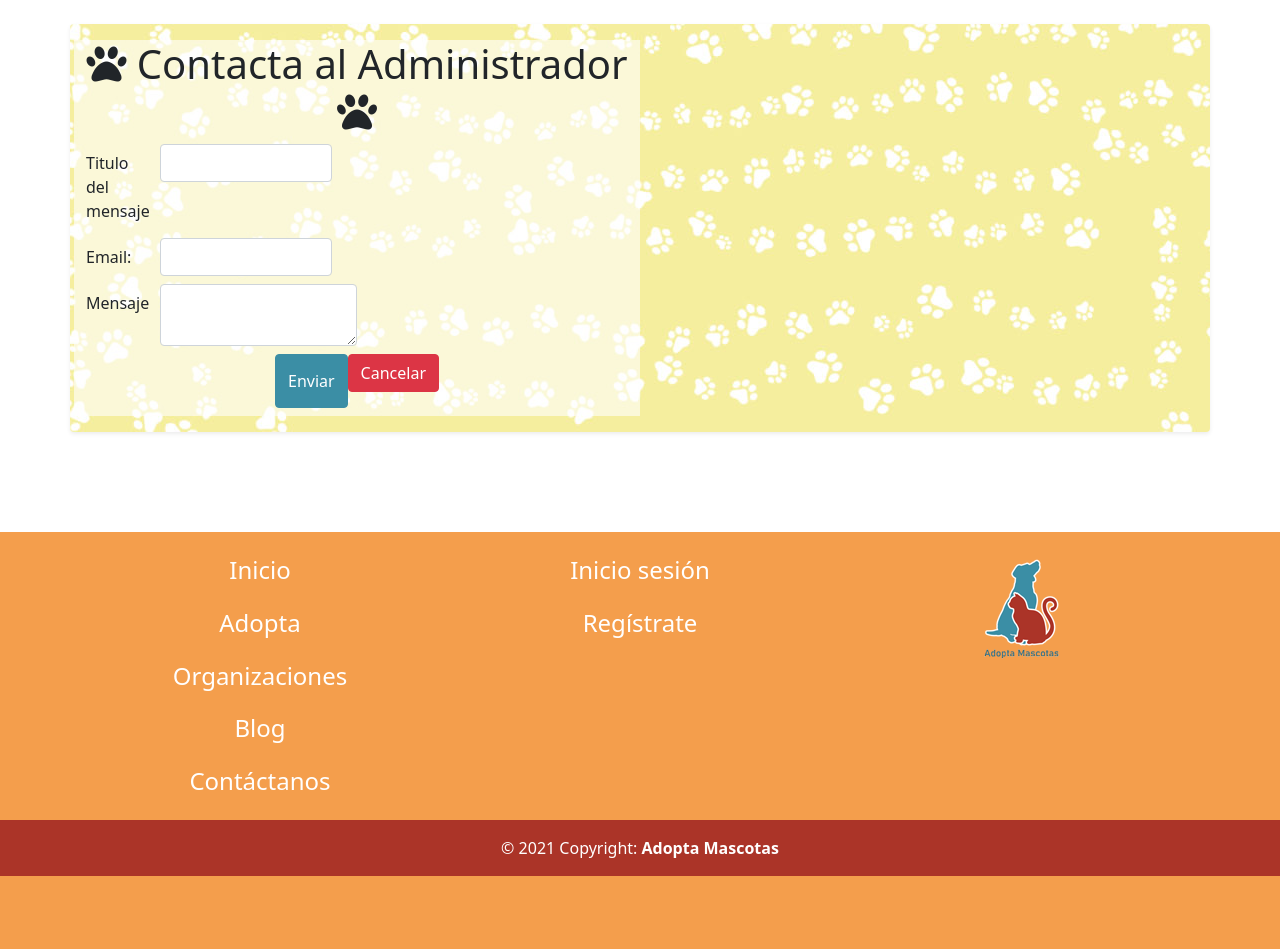
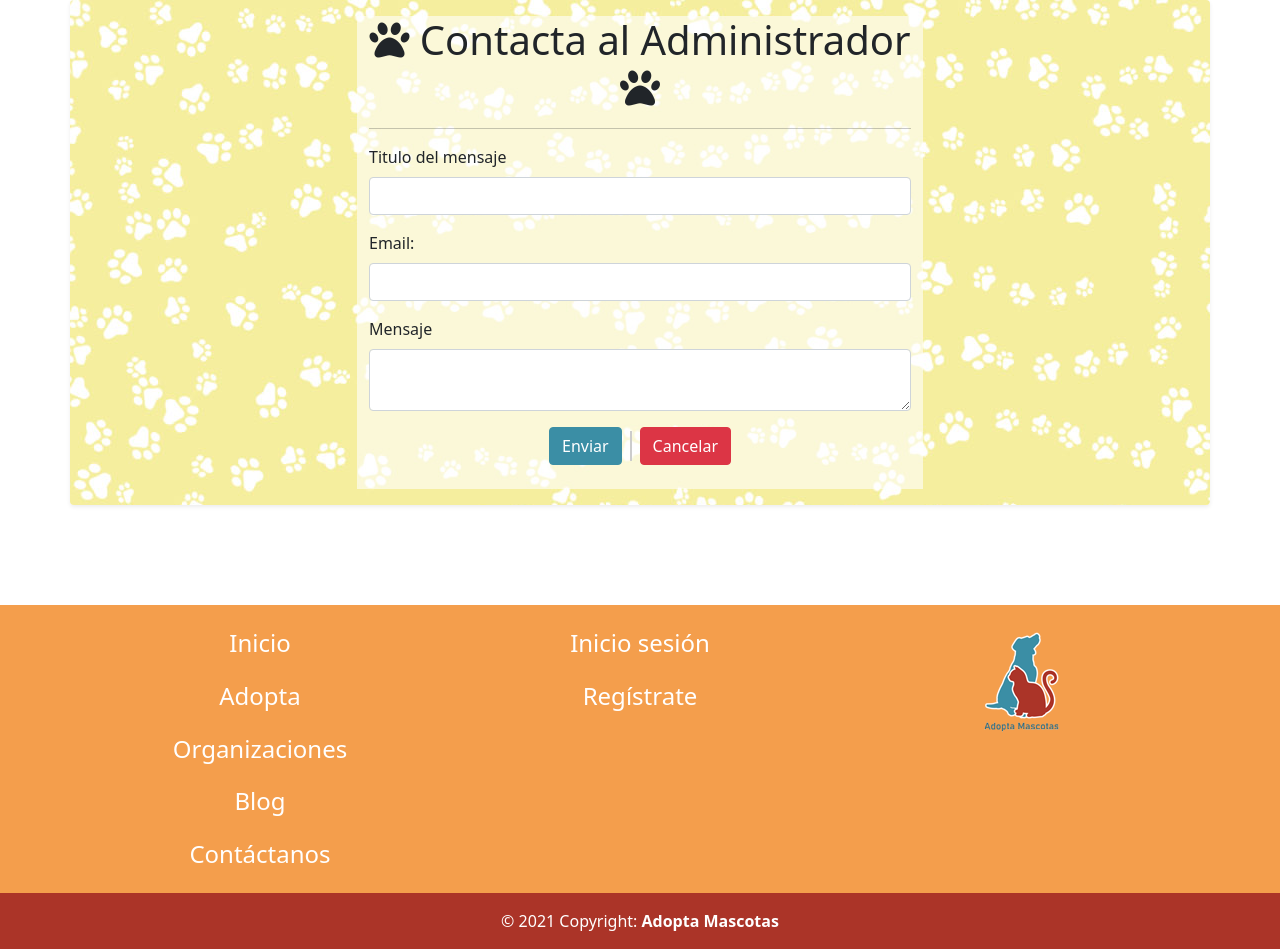
Before and after one commit to Alondraptr/AdoptaMascotas, a Django app: page /contact_admin/ in a window 1280 px wide. Shown: the part 56-1005 px from the top of the page. Before the commit the page ends 932 px from the top, so only its background shows below. Run offline with Django 3.2, Linux system fonts and the light colour scheme; some libraries are stand-ins or nearby versions.

Commit message:
Se corrigio el contact y se eliminaron las imagenes en media

```diff
--- a/adoptamascota/adoptamascota/templates/contact_admin.html
+++ b/adoptamascota/adoptamascota/templates/contact_admin.html
@@ -11,59 +11,59 @@
       <button type="submit">Enviar</button>
     </div>
 </form> -->
- <br>
   <div class="container shadow-sm rounded px-3" style="background-image: url('{% static 'img/banner-2.jpg' %}'); margin-bottom: 100px;">
     <div class="row">
+      <div class="col-lg-3 col-md-12"></div>
       <div class="col-lg-6 col-md-12 my-3" style="background-color: rgba(255, 255, 255, 0.6);">
         <h1 class="text-center">
           <i class="fas fa-paw"></i>
           Contacta al Administrador
           <i class="fas fa-paw"></i>
         </h1>
+        <hr>
         <form class="g-3 needs-validation" method="post" novalidate>
           {% csrf_token %}
-        <div class="col-md-6">
-          <div class="row mt-2">
-            <div class="col-3">
+
+          <div class="mb-3">
             <div style="color:red;">{{ form.subject.errors }}</div>
-              <label  for="form-title" class="col-form-label">Titulo del mensaje</label>
-            </div>
-            <div class="col-8">
-              <input type="text" id="form-title" name="subject"class="form-control" required>
+            <label  for="form-title" class="form-label">Titulo del mensaje</label>
+            <div class="input-group has-validation">
+              <input type="text" id="form-control" name="subject"class="form-control" required>
               <div class="invalid-feedback">
                 Por favor rellenar este campo
               </div>
             </div>
           </div>
-          <div class="row mt-2">
-            <div class="col-3">
+
+          <div class="mb-3">
             <div style="color:red;">{{ form.from_email.errors }}</div>
-              <label for="form-email" class="col-form-label">Email:</label>
-            </div>
-            <div class="col-8">
+            <label for="form-email" class="form-label">Email:</label>
+            <div class="input-group has-validation">
               <input type="text" id="form-email"name="from_email"  class="form-control" required>
               <div class="invalid-feedback">
                 Por favor rellenar este campo
               </div>
             </div>
           </div>
-          <div class="row mt-2">
-            <div class="col-3">
+
+          <div class="mb-3">
             <div style="color:red;">{{ form.message.errors }}</div>
-              <label  for="form-mensaje" class="col-form-label">Mensaje</label>
-            </div>
-            <div class="col-9">
+            <label  for="form-mensaje" class="form-label">Mensaje</label>
+
+              <div class="input-group has-validation">
                 <textarea type="text" name="message"id="form-mensaje" class="form-control" required></textarea>
                 <div class="invalid-feedback">
                   Por favor rellenar este campo
                 </div>
               </div>
           </div>
+
+          <div class="d-flex justify-content-center my-2 pb-3">
+            <button class="btn btn-primary" type="submit">Enviar</button>
+            <div class="mx-2 mt-1" style="width: 0; height: 30px; border: 1px solid #ccc;"></div>
+            <button class="btn btn-danger" onclick="javascript:history.back();">Cancelar</button>
           </div>
-        <div class="d-flex justify-content-center my-2">
-          <button class="btn btn-primary" type="submit">Enviar</button>
-          <button class="btn btn-danger mb-3" onclick="javascript:history.back();">Cancelar</button>
-        </div>
+
         </form>
       </div>
     </div>
```
Also changed, not shown: adoptamascota/media/blog_img/Captura_de_pantalla_de_2021-06-03_18-24-52.png (deleted), adoptamascota/media/blog_img/Captura_de_pantalla_de_2021-06-04_15-36-29.png (deleted), adoptamascota/media/blog_img/Captura_de_pantalla_de_2021-06-04_15-36-29_kZ1g6X9.png (deleted), adoptamascota/media/pet_img/Captura_de_pantalla_de_2021-05-29_22-49-28.png (deleted), adoptamascota/media/pet_img/Captura_de_pantalla_de_2021-05-29_23-12-56.png (deleted), adoptamascota/media/pet_img/Captura_de_pantalla_de_2021-06-04_15-36-29.png (deleted), adoptamascota/media/pet_img/Captura_de_pantalla_de_2021-06-04_19-02-35.png (deleted), adoptamascota/media/pet_img/Captura_de_pantalla_de_2021-06-04_23-09-26.png (deleted). Lines whose indentation alone changed are shown as unchanged.
